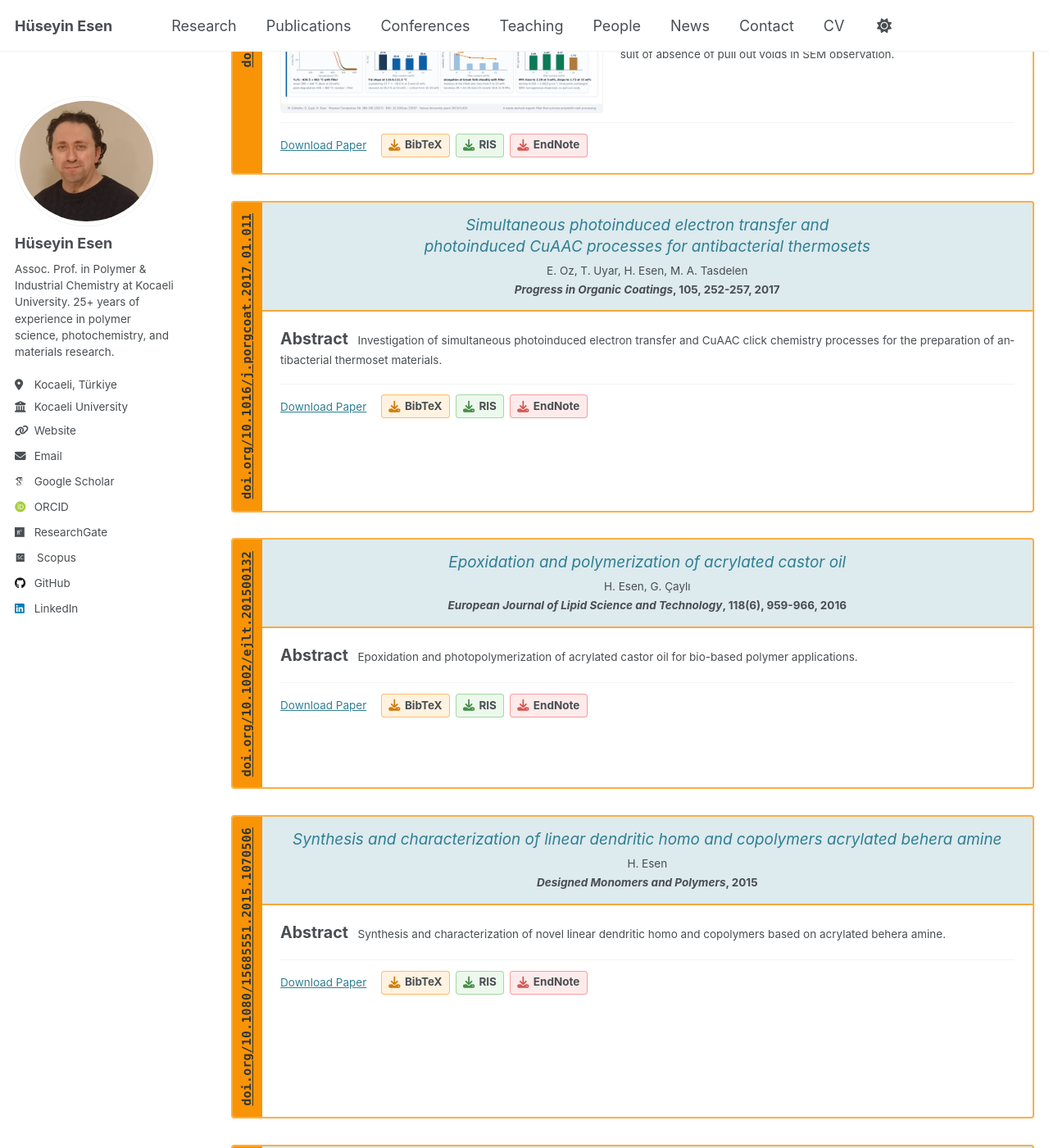
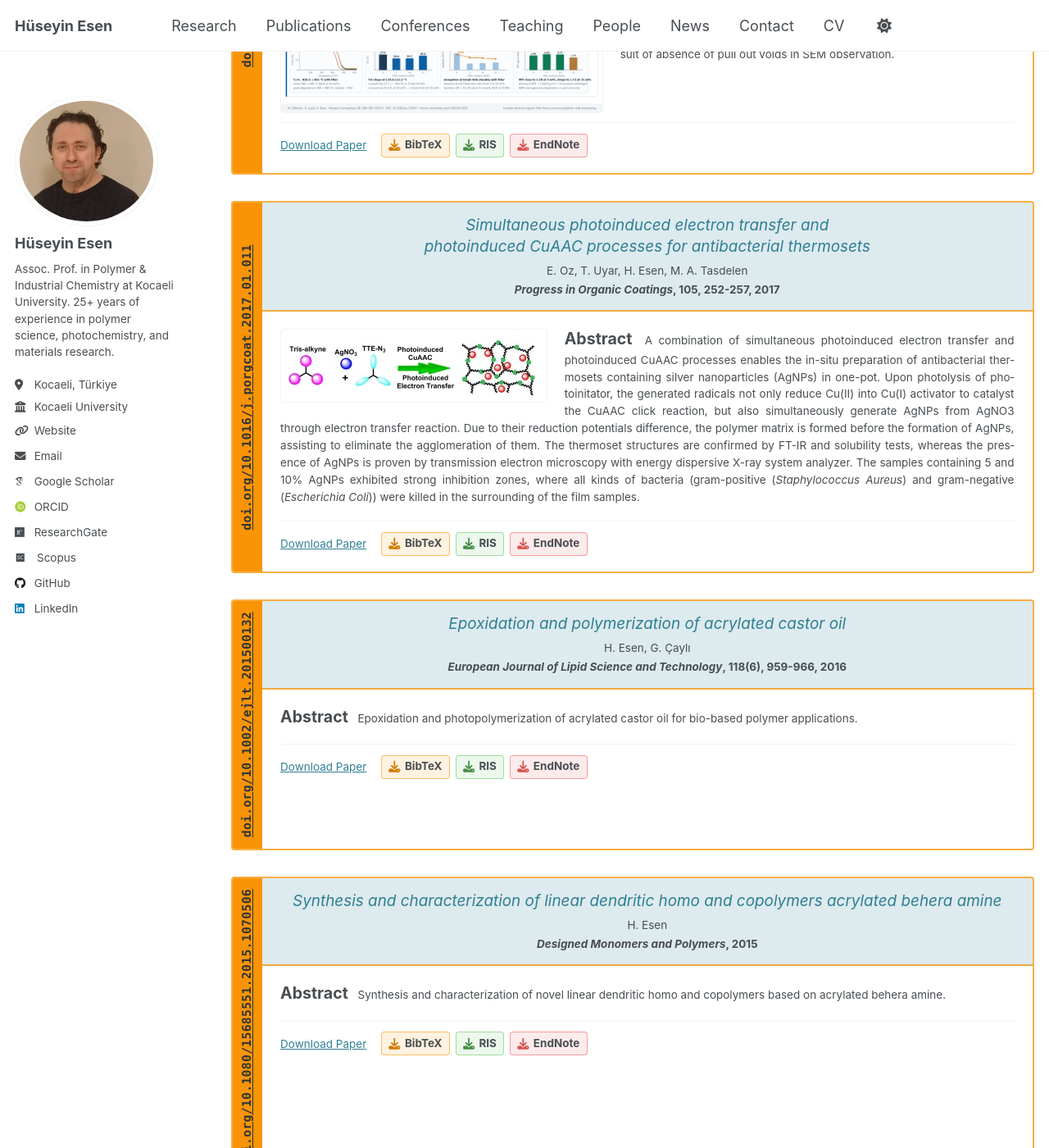
Before and after one commit to huseyin-esen/huseyin-esen.github.io, a Jekyll site: the page built from _pages/publications.html, in a window 1280 px wide and 1400 px high, scrolled down 1732 px. Shown: the whole window at 82% size. Built offline with Jekyll 4.4.1, drawn with Linux system fonts in a browser that asks for light colours; some web fonts are replaced.

Commit message:
Add the abstract and graphical abstract for the CuAAC thermosets paper
The figure is a 324x88 publisher strip, so the card's figure sizing moves
from width to max-width: a figure smaller than its track now renders at
its own size instead of being upscaled into blur, while a
publisher-resolution figure still fills the track as before. The mobile
and wide rules follow.

The zoom cursor moves onto a --zoom modifier, applied only when a
graphical_abstract_full exists, so a figure already at full size no longer
invites a click that changes nothing.

Abstract transcribed verbatim; only the species names are italicised.

Co-Authored-By: Claude Opus 5 <noreply@anthropic.com>

```diff
--- a/_includes/archive-single-publication.html
+++ b/_includes/archive-single-publication.html
@@ -83,7 +83,7 @@
           {% assign ga_full = ga_src %}
         {% endif %}
 
-        <figure class="pubcard__fig{% if post.graphical_abstract_wide %} pubcard__fig--wide{% endif %}">
+        <figure class="pubcard__fig{% if post.graphical_abstract_wide %} pubcard__fig--wide{% endif %}{% if post.graphical_abstract_full %} pubcard__fig--zoom{% endif %}">
           <a href="{{ ga_full }}" title="Open the graphical abstract at full size">
             <img src="{{ ga_src }}" alt="Graphical abstract for {{ post.title | escape }}">
           </a>
--- a/_publications/2017-01-01-simultaneous-photoinduced-electron-transfer-cuaac.md
+++ b/_publications/2017-01-01-simultaneous-photoinduced-electron-transfer-cuaac.md
@@ -13,6 +13,25 @@ authors:
 venue: 'Progress in Organic Coatings'
 volume: 105
 pages: '252-257'
+# Transcribed verbatim; only the species names are italicised, as the journal
+# sets them.
+abstract: >-
+  A combination of simultaneous photoinduced electron transfer and photoinduced
+  CuAAC processes enables the in-situ preparation of antibacterial thermosets
+  containing silver nanoparticles (AgNPs) in one-pot. Upon photolysis of
+  photoinitator, the generated radicals not only reduce Cu(II) into Cu(I)
+  activator to catalyst the CuAAC click reaction, but also simultaneously
+  generate AgNPs from AgNO3 through electron transfer reaction. Due to their
+  reduction potentials difference, the polymer matrix is formed before the
+  formation of AgNPs, assisting to eliminate the agglomeration of them. The
+  thermoset structures are confirmed by FT-IR and solubility tests, whereas the
+  presence of AgNPs is proven by transmission electron microscopy with energy
+  dispersive X-ray system analyzer. The samples containing 5 and 10% AgNPs
+  exhibited strong inhibition zones, where all kinds of bacteria (gram-positive
+  (*Staphylococcus Aureus*) and gram-negative (*Escherichia Coli*)) were killed
+  in the surrounding of the film samples.
+# Publisher strip at its own 324x88; displayed at native size, not upscaled.
+graphical_abstract: 'cuaac-agnp-graphical-abstract.png'
 doi: '10.1016/j.porgcoat.2017.01.011'
 paperurl: 'https://www.sciencedirect.com/science/article/pii/S0300944016307329'
 citation: 'Oz, E., Uyar, T., Esen, H., Tasdelen, M. A. (2017). &quot;Simultaneous photoinduced electron transfer and photoinduced CuAAC processes for antibacterial thermosets.&quot; <i>Progress in Organic Coatings</i>, 105, 252-257. DOI: 10.1016/j.porgcoat.2017.01.011'
--- a/_sass/layout/_publication-card.scss
+++ b/_sass/layout/_publication-card.scss
@@ -102,19 +102,21 @@ $pubcard-rail-width : 36px;
      float, so it goes back to a plain block. */
   display: block;
   float: left;
-  width: 44%;
+  /* max-width, not width, so a figure smaller than the track renders at its
+     own size instead of being upscaled into blur. A publisher-sized figure
+     still fills the 44%. */
+  width: auto;
+  max-width: 44%;
   margin: 0.15em 1.15em 0.6em 0;
 
-  /* The figure links to a larger copy; the theme already lifts an image
-     inside an archive link on hover, this just names the gesture. */
   a {
     display: block;
-    cursor: zoom-in;
   }
 
   img {
     display: block;
-    width: 100%;
+    width: auto;
+    max-width: 100%;
     height: auto;
     /* The theme adds margin-bottom to any figure img; not wanted here. */
     margin-bottom: 0;
@@ -123,12 +125,17 @@ $pubcard-rail-width : 36px;
   }
 }
 
+/* Only a figure that actually has a larger copy behind it invites a zoom. */
+.pubcard__body .pubcard__fig--zoom a {
+  cursor: zoom-in;
+}
+
 /* A banner-shaped figure keeps the top-left placement but needs more width
    than a squarer one: at 44% a 2.5:1 figure renders its own labels around
    six pixels tall. Set graphical_abstract_wide in the publication's front
    matter to give it this wider track. */
 .pubcard__body .pubcard__fig--wide {
-  width: 55%;
+  max-width: 55%;
 }
 
 .pubcard__abstract {
@@ -169,7 +176,8 @@ $pubcard-rail-width : 36px;
   .pubcard__body .pubcard__fig,
   .pubcard__body .pubcard__fig--wide {
     float: none;
-    width: 100%;
+    /* max-width again, so a small figure is not stretched on a phone. */
+    max-width: 100%;
     margin: 0 0 0.8em;
   }
 
```
Also changed, not shown: images/cuaac-agnp-graphical-abstract.png (added).
